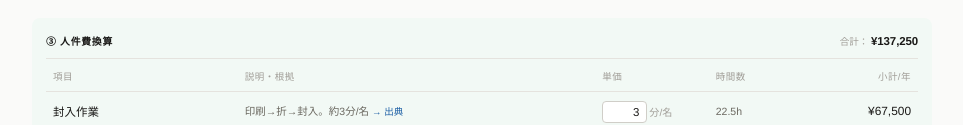
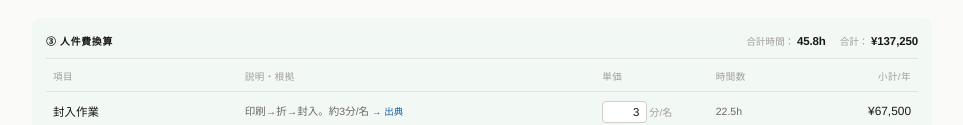
Before and after one commit to meiken-commits/Payroll-Cost-VS, a plain HTML site: page index.html in a window 1280 px wide. Shown: the part 702-827 px from the top of the page, without its empty margins (158-1121 px from the left). Drawn offline with Linux system fonts and the light colour scheme.

Commit message:
Add files via upload

```diff
--- a/index.html
+++ b/index.html
@@ -151,6 +151,11 @@
     color: var(--text3);
     letter-spacing: 0;
     margin-right: 0.2rem;
+  }
+  .section-title-totals {
+    display: inline-flex;
+    align-items: baseline;
+    gap: 1rem;
   }
 
   /* Input table */
@@ -763,7 +768,7 @@
 
     <!-- Section 3 -->
     <div class="section s-labor">
-      <div class="section-title"><span>③ 人件費換算</span><span class="section-title-total"><span class="stt-label">合計：</span><span id="p-labor-subtotal">¥75,000</span></span></div>
+      <div class="section-title"><span>③ 人件費換算</span><span class="section-title-totals"><span class="section-title-total"><span class="stt-label">合計時間：</span><span id="p-labor-hours">—h</span></span><span class="section-title-total"><span class="stt-label">合計：</span><span id="p-labor-subtotal">¥75,000</span></span></span></div>
       <table class="input-table">
         <thead>
           <tr>
@@ -1081,6 +1086,7 @@ function calc() {
     n('p-post-labor-total').textContent = fmt(postTripHours * hourly);
     n('p-inquiry-total').textContent = fmt(inquiryHours * hourly);
     n('p-labor-subtotal').textContent = fmt(laborTotal);
+    n('p-labor-hours').textContent = fmtH(totalPaperTime);
 
     // ---- Update DOM: TeamRise ----
     n('t-user-qty').textContent = staff + '名 × 12ヶ月';
```
